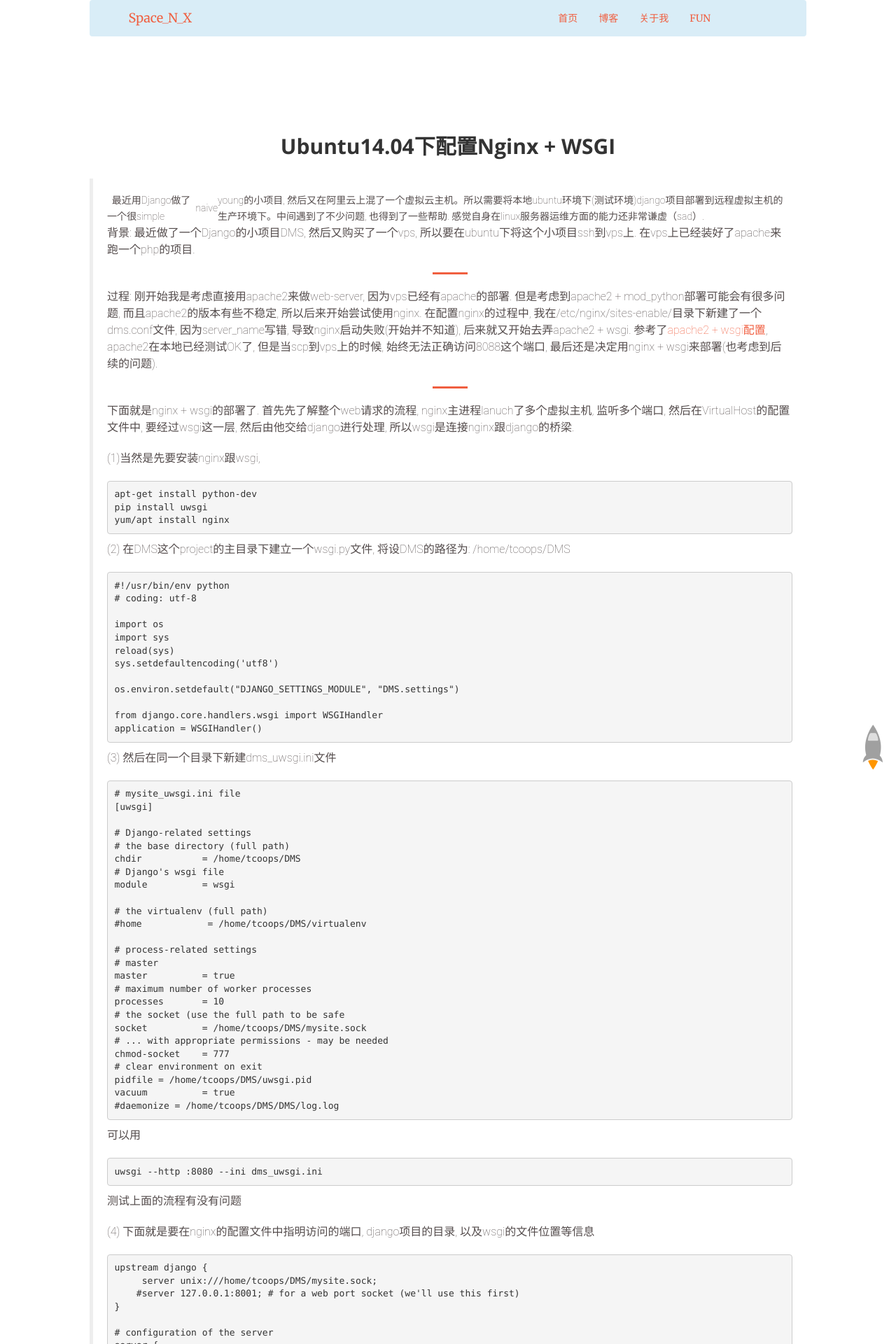
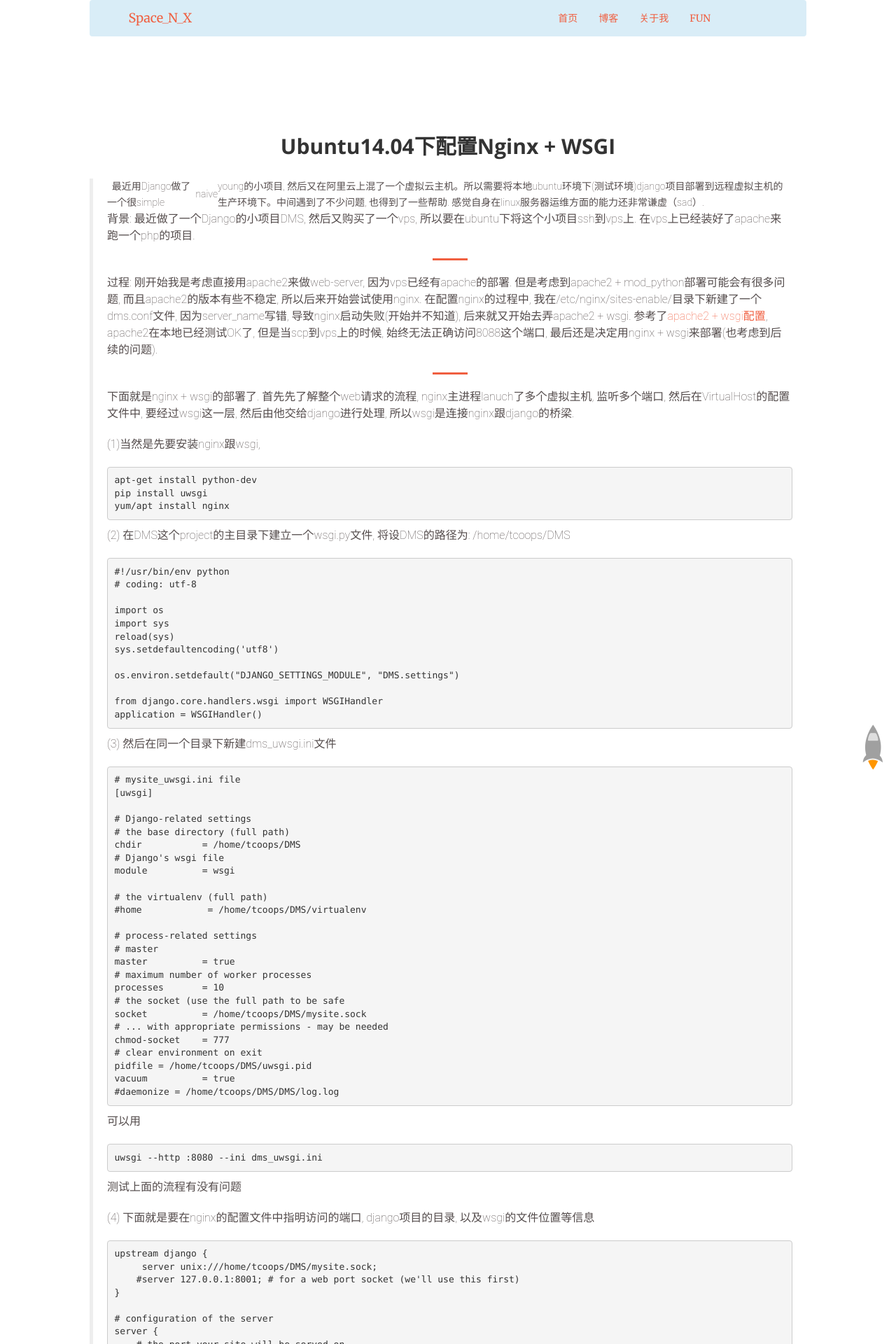
Before and after one commit to tcOops/hololens, a Jekyll site: the page built from _posts/2015-08-20-Linux-Nginx-WSGI.md, in a window 1280 px wide. Shown: the top 1920 px of the page at 70% size. Built offline with Jekyll 4.4.1, drawn with Linux system fonts in a browser that asks for light colours; Markdown is read by kramdown in place of the engine named in the settings; comment, search, counter and statistics services are not loaded.

Commit message:
add kuxuan xiaoguo

```diff
--- a/css/main_.css
+++ b/css/main_.css
@@ -57,7 +57,7 @@
 }
 
 .post-content{
-	padding:20px 20px 20px 20px;
+	padding:0px 20px 20px 20px;
   font-family: "Roboto","Helvetica Neue",Helvetica,Arial,sans-serif;
   font-size: 14px;
   line-height: 1.625;
```
